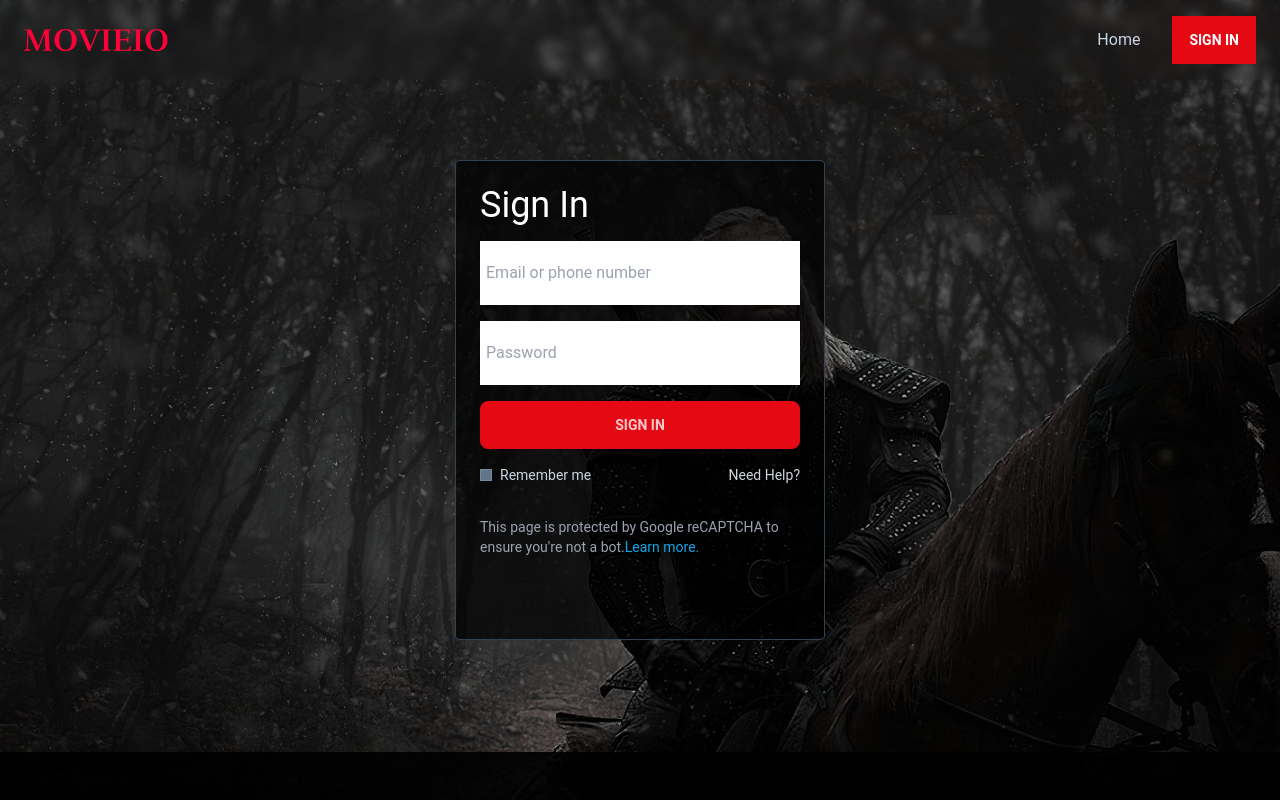
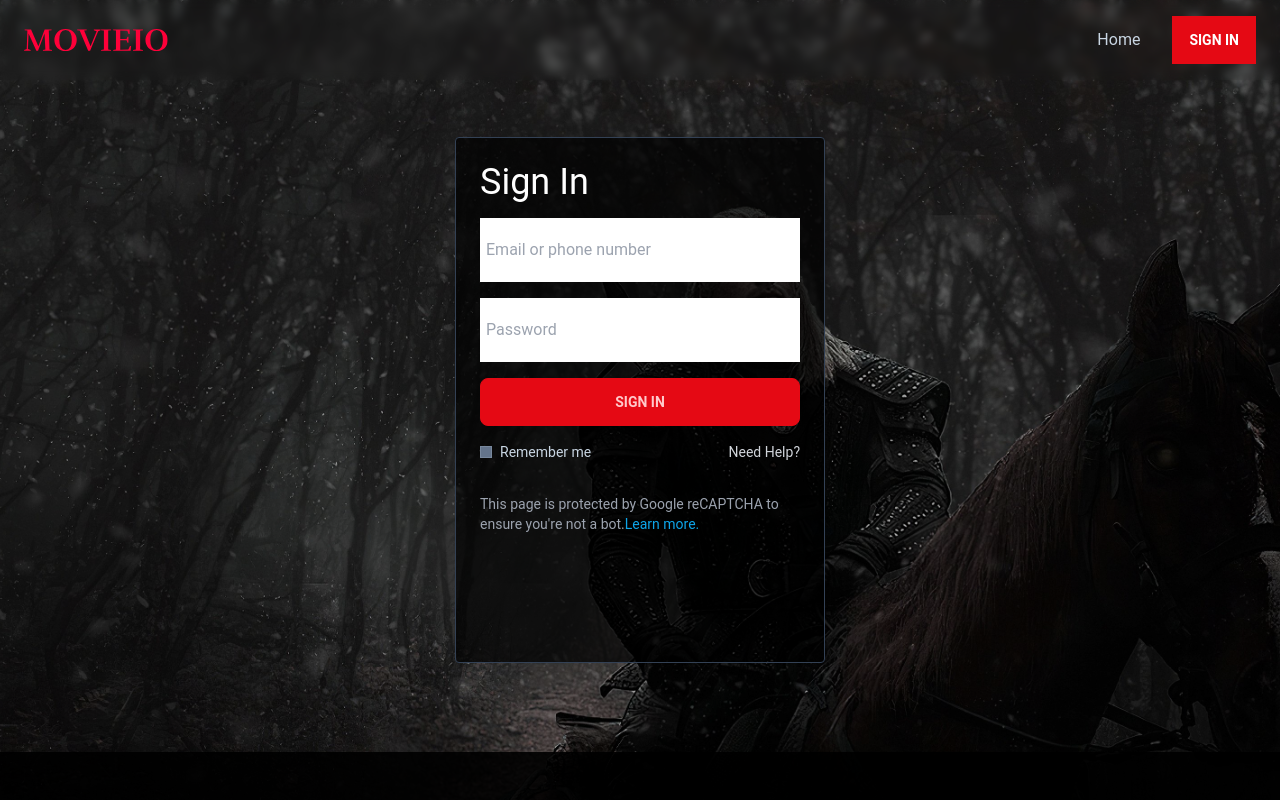
Before and after one commit to nyominkhat/movieio, a React (Vite) app: page /login in a window 1280 px wide. Shown: the top 800 px of the page. Built offline with nearby package versions, Linux system fonts and the light colour scheme; data requests are answered from the project's data file.

Commit message:
fixAnimationAndLoginPage

```diff
--- a/src/components/StoryCard2.jsx
+++ b/src/components/StoryCard2.jsx
@@ -10,7 +10,7 @@ const StoryCard2 = () => {
       <motion.div
         initial={{ x: -100, opacity: 0 }}
         whileInView={"onScreen"}
-        viewport={{ once: true, amount: 0.9 }}
+        viewport={{ once: true, amount: 0.5 }}
         variants={mediaAnimation}
         className="story-card2"
       >
--- a/src/pages/Login.jsx
+++ b/src/pages/Login.jsx
@@ -11,12 +11,12 @@ const Login = () => {
       animate={{ opacity: 1 }}
       transition={{ delay: 0.3 }}
     >
-      <div className="w-screen  h-full absolute top-0 left-0 container-fluid flex">
+      <div className="w-full h-full absolute top-0 left-0 container-fluid flex">
         <motion.div
           initial={{ y: -100 }}
           animate={{ y: 0 }}
           transition={{ delay: 0.3 }}
-          className="mx-auto   my-auto h-3/5  sm:p-6 p-4 bg-black border border-slate-700 bg-opacity-70 rounded "
+          className="mx-auto   my-auto sm:pb-32 sm:p-6 p-4  bg-black border border-slate-700 bg-opacity-70 rounded "
         >
           <h1 className="text-white text-4xl">Sign In</h1>
 
```
